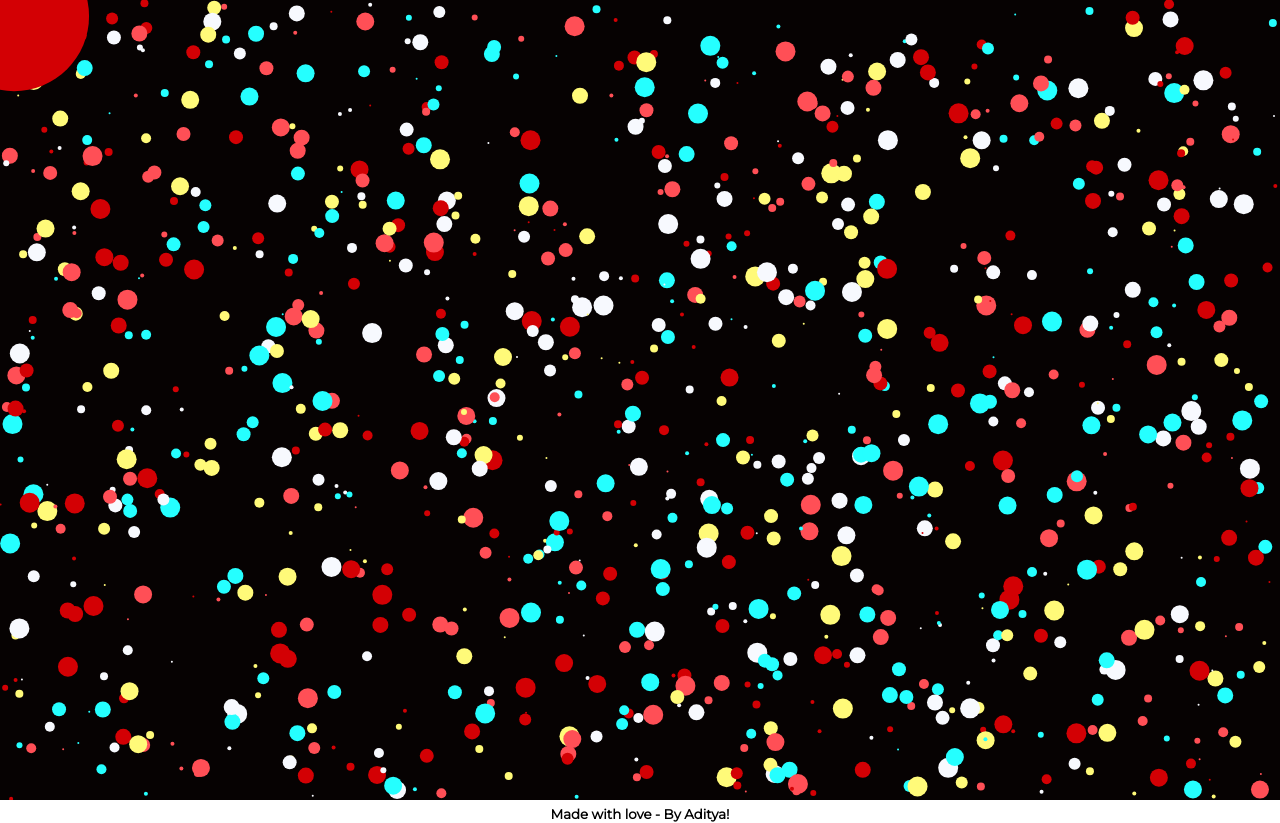
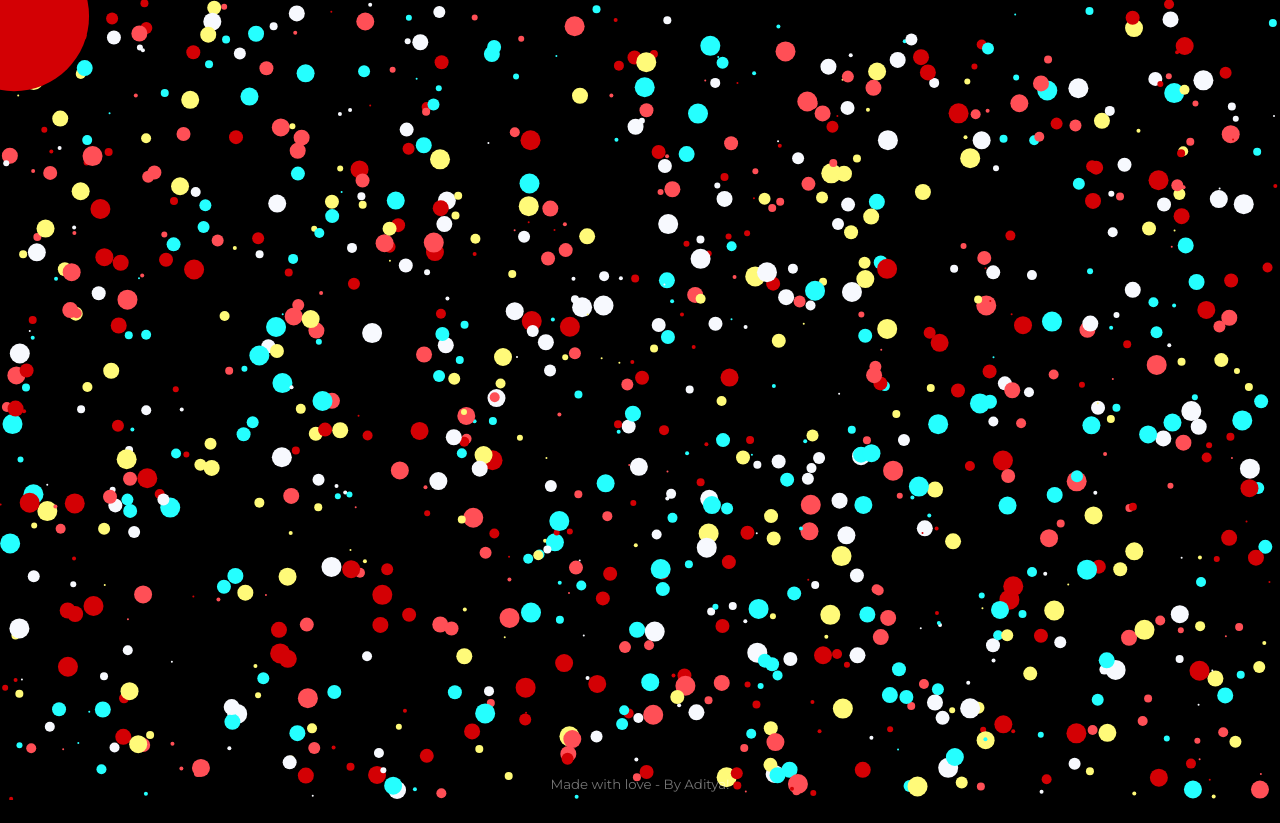
Before and after one commit to adityacryptota/Canvas-pro, a plain HTML site: page index.html in a window 1280 px wide. After the commit the page ends 800 px from the top, so only its background shows below. Drawn offline with Linux system fonts and the light colour scheme.

Commit message:
Completely immersive

```diff
--- a/index.html
+++ b/index.html
@@ -6,19 +6,36 @@
     <title>Canvas Mastery</title>
     <link href="https://fonts.googleapis.com/css2?family=Montserrat&display=swap" rel="stylesheet">
     <style>
-        canvas {
-            height: 100vh;
-            width: 100vw;
-            background-color: #060202;
+
+        * {
+            margin: 0;
+            padding: 0;
+            box-sizing: border-box;
         }
 
-        body {
+        canvas {
+            height: 100%;
+            width: 100vw;
+            background-color: black;
+            position: relative;
+        }
+
+        body, html {
             font-family: 'Montserrat', sans-serif;
-            margin: 0;
+            height: 100%;
+            width: 100%;
             text-align: center;
+            background-color: black;
+            overflow: hidden;
         }
+
         small {
-            font-weight: bold;
+            /* font-weight: bold; */
+            color: rgba(255, 255, 255, 0.459);
+            position: absolute;
+            top: 97vh;
+            left: 50%;
+            transform: translateX(-50%);
         }
     </style>
 </head>
```
